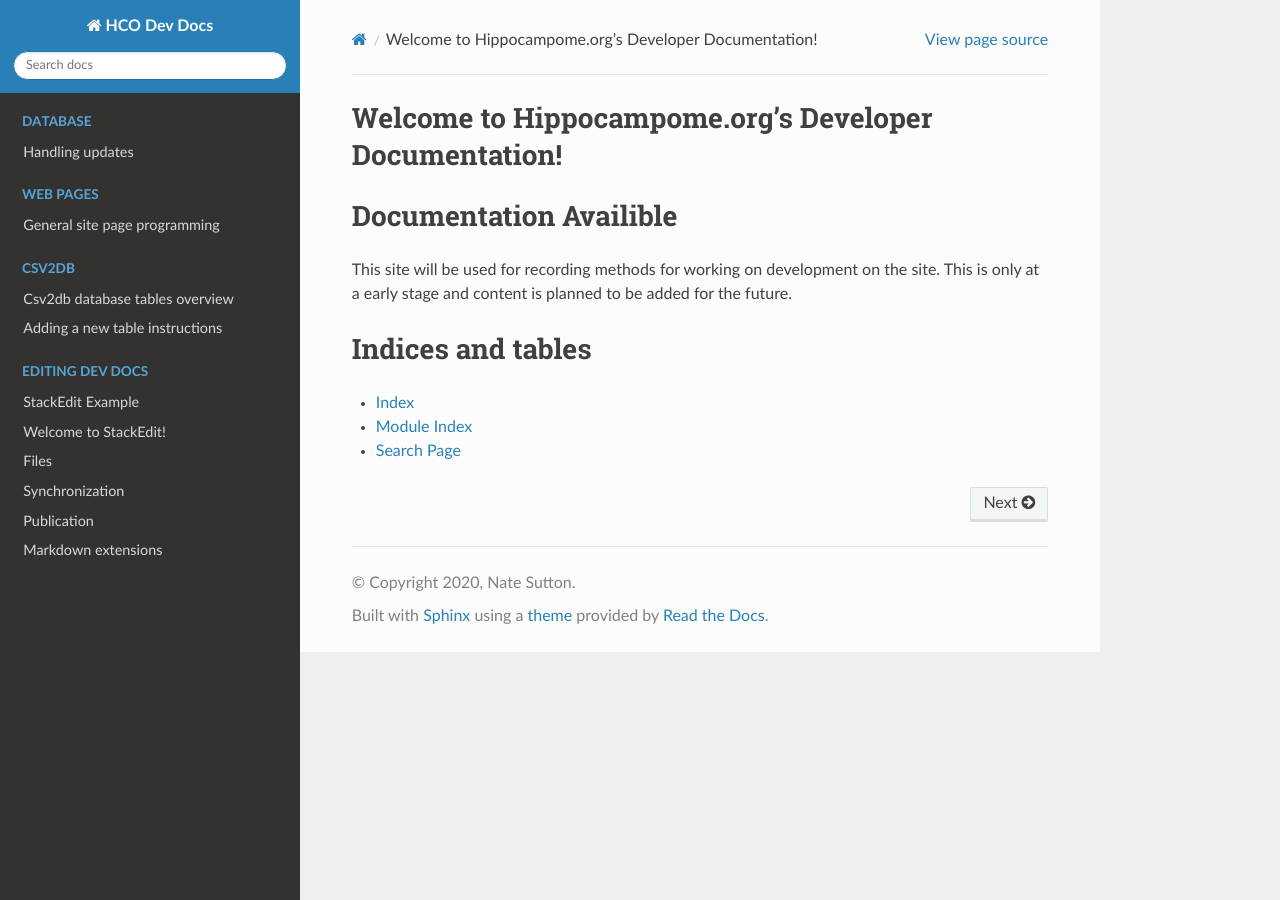
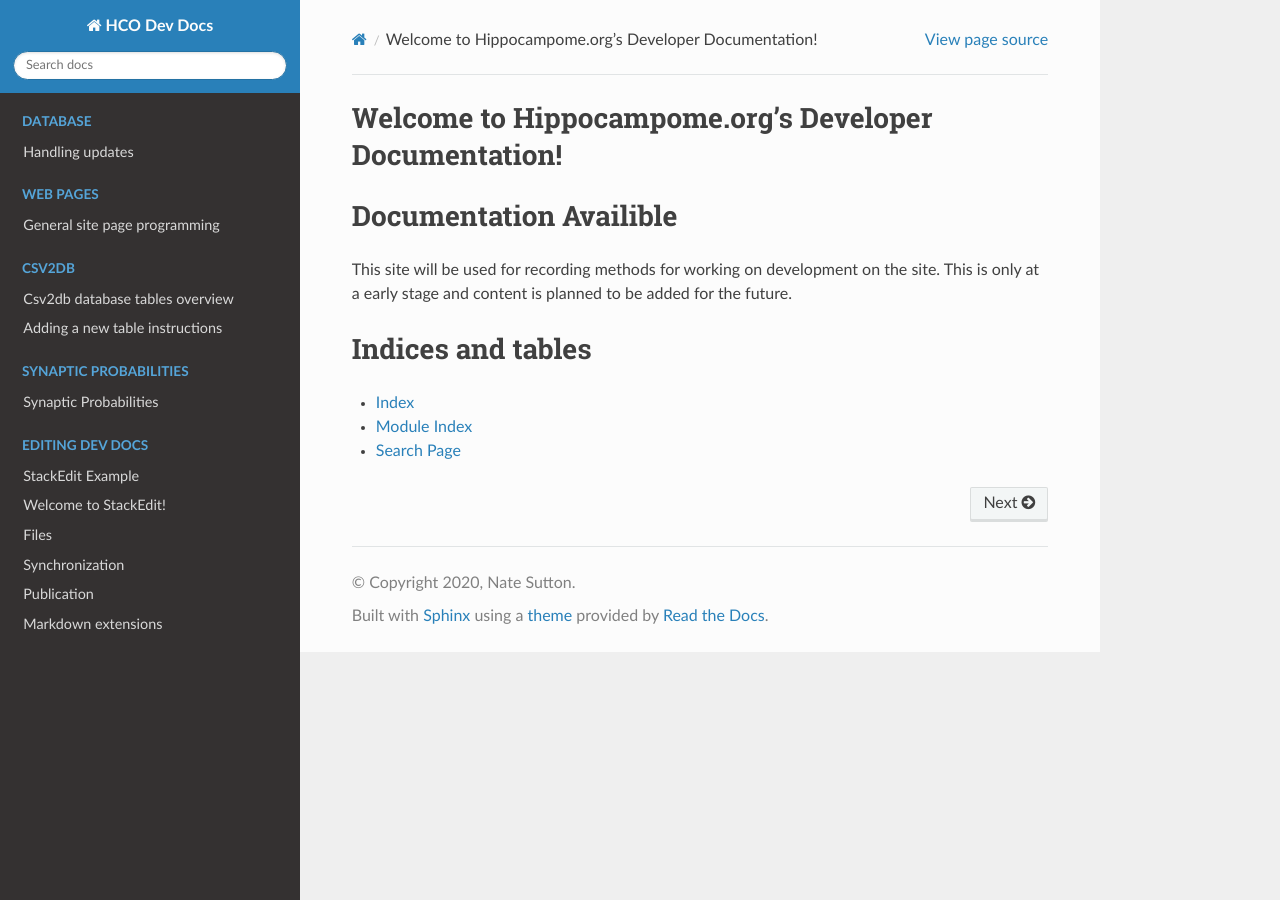
Before and after one commit to Hippocampome-Org/hco_dev_docs, a Sphinx documentation site: the page built from docs/index.rst, in a window 1280 px wide. Built offline with Sphinx 7.4.7 and the Read the Docs theme 2.0.0, drawn with Linux system fonts in a browser that asks for light colours.

Commit message:
Update index.rst

```diff
--- a/docs/index.rst
+++ b/docs/index.rst
@@ -31,6 +31,12 @@ Welcome to Hippocampome.org's Developer Documentation!
 
 .. toctree::
     :hidden:
+    :caption: Synaptic Probabilities
+
+    synaptic_probabilities/fragment.md
+
+.. toctree::
+    :hidden:
     :caption: Editing Dev Docs
 
     editing/stack_edit
```
